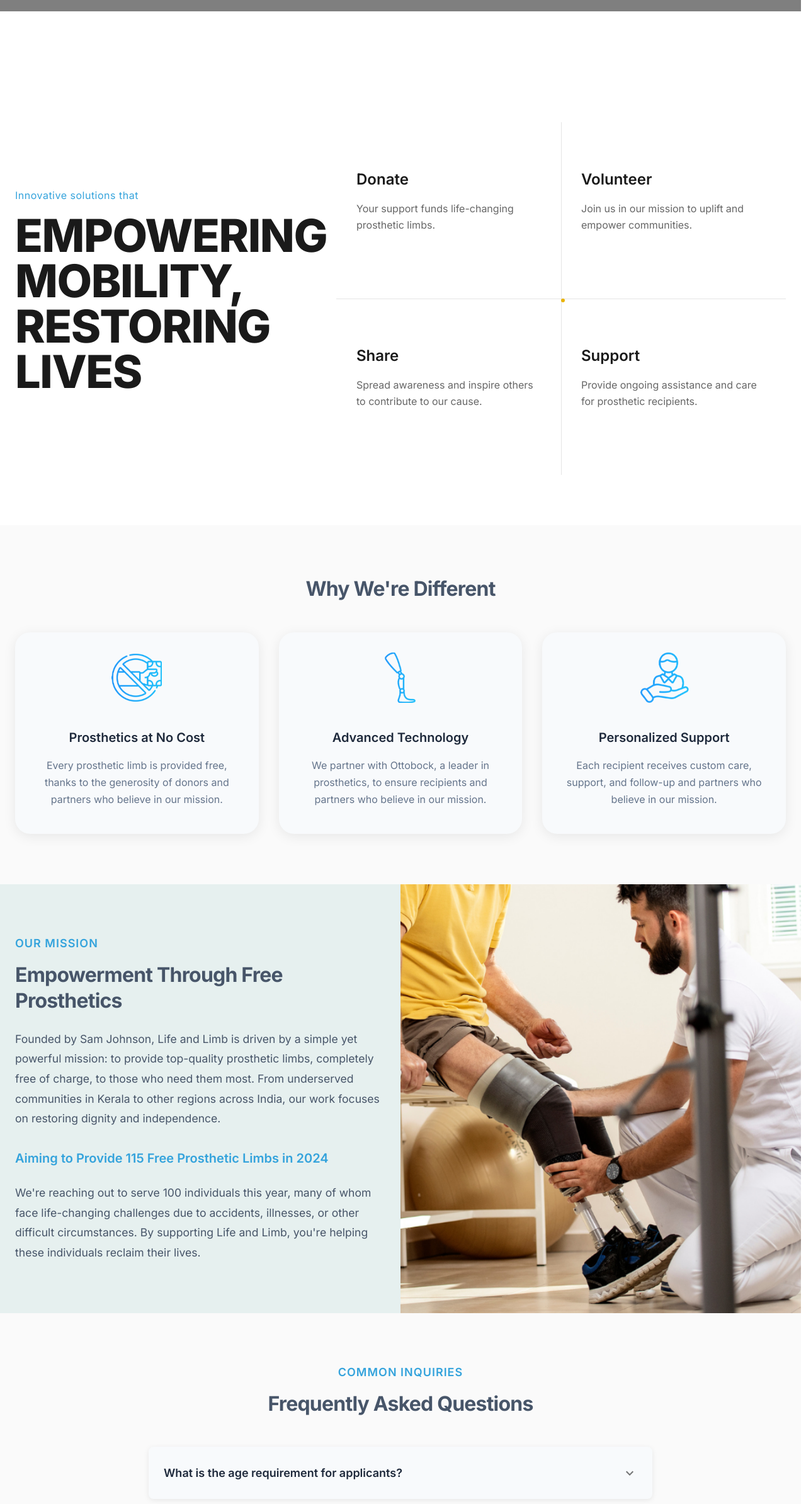
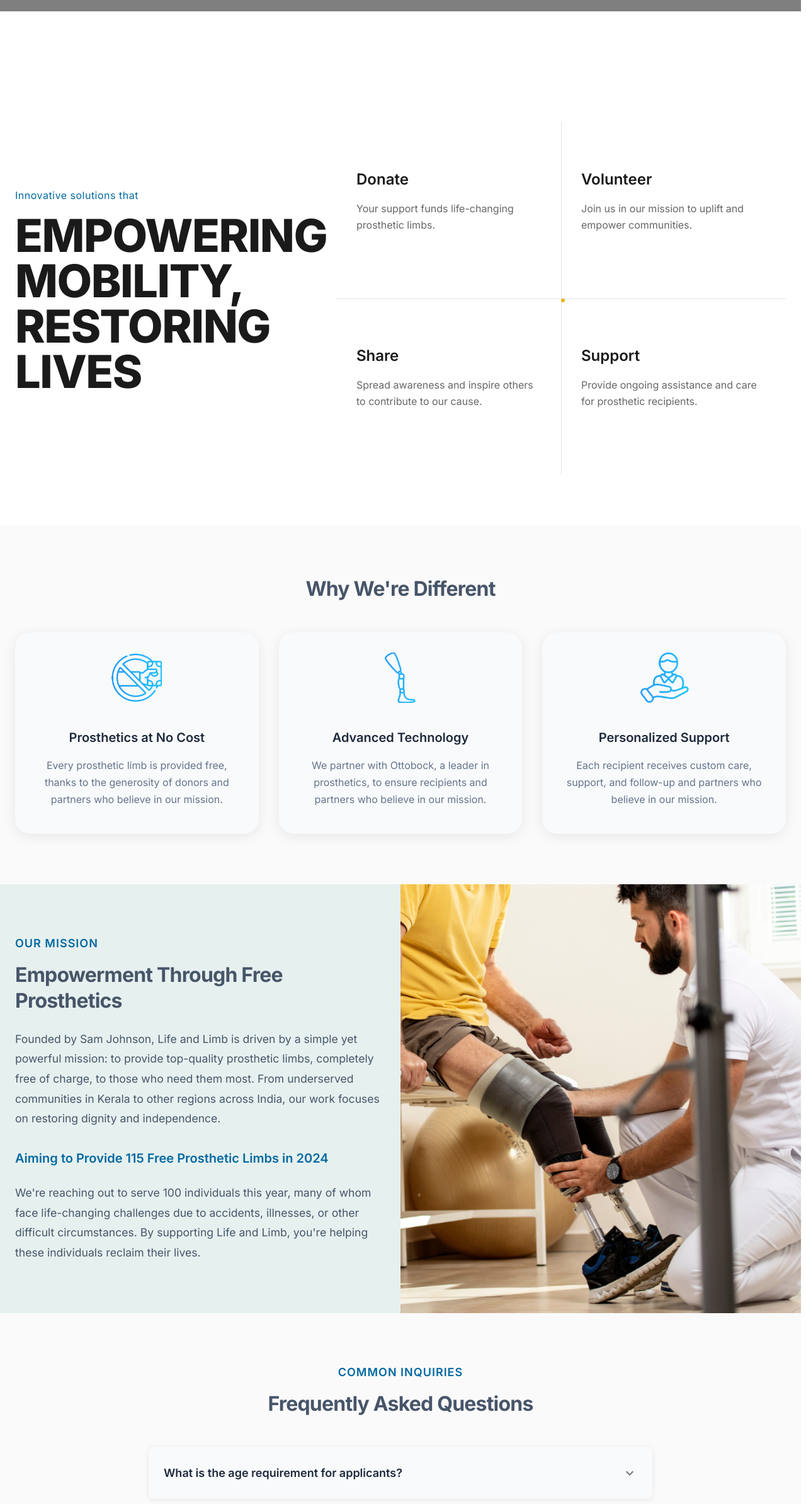
Before and after one commit to ShaniEcho5/lifeandlimbs-website, a Next.js app in the folder lifeandlimbs/: page / in a window 1280 px wide. Shown: the part 782-3170 px from the top of the page at 63% size. Built offline with nearby package versions, Linux system fonts and the light colour scheme; grey boxes are pictures that could not be loaded; what @mui/material-nextjs would draw is missing.

Commit message:
Refactor ActionCardsSection and MissionSection: update color scheme to use theme colors and enhance hover effects for better user interaction

```diff
--- a/lifeandlimbs/src/app/page.js
+++ b/lifeandlimbs/src/app/page.js
@@ -330,7 +330,7 @@ const ActionCardsSection = () => {
                 <Typography
                   variant="body2"
                   sx={{
-                    color: '#34a3dc',
+                    color: 'primary.main',
                     fontWeight: 400,
                     mb: 2,
                     fontSize: { xs: '0.9rem', md: '1rem' },
@@ -368,6 +368,7 @@ const ActionCardsSection = () => {
               md={7}
               sx={{
                 position: 'relative',
+
               }}
             >
               {/* Animated Grid Lines Background */}
@@ -457,6 +458,14 @@ const ActionCardsSection = () => {
                     key={action.title}
                     sx={{
                       position: 'relative',
+                      cursor: 'pointer',
+                      transition: 'all 0.3s ease',
+                      '&:hover': {
+                        backgroundColor: 'primary.main',
+                        '& .card-title, & .card-description': {
+                          color: 'white',
+                        },
+                      },
                     }}
                   >
                     <motion.div
@@ -484,14 +493,6 @@ const ActionCardsSection = () => {
                           zIndex: 2,
                           backgroundColor: 'transparent',
                           borderRadius: 0,
-                          cursor: 'pointer',
-                          transition: 'all 0.3s ease',
-                          '&:hover': {
-                            backgroundColor: '#7cc4e8', // Lighter shade of #34a3dc
-                            '& .card-title, & .card-description': {
-                              color: 'white',
-                            },
-                          },
                         }}
                       >
                         <Typography
@@ -656,7 +657,7 @@ const MissionSection = () => (
             <Typography
               variant="h6"
               sx={{
-                color: '#34a3dc',
+                color: 'primary.main',
                 fontWeight: 600,
                 mb: 2,
                 textTransform: 'uppercase',
@@ -696,7 +697,7 @@ const MissionSection = () => (
               sx={{
                 mb: 3,
                 fontWeight: 600,
-                color: '#34a3dc',
+                color: 'primary.main',
                 textShadow: { xs: '1px 1px 2px rgba(255,255,255,0.8)', md: 'none' }
               }}
             >
@@ -768,7 +769,7 @@ const FAQSection = () => {
             <Typography
               variant="h6"
               sx={{
-                color: '#34a3dc',
+                color: 'primary.main',
                 fontWeight: 600,
                 mb: 2,
                 textTransform: 'uppercase',
```
